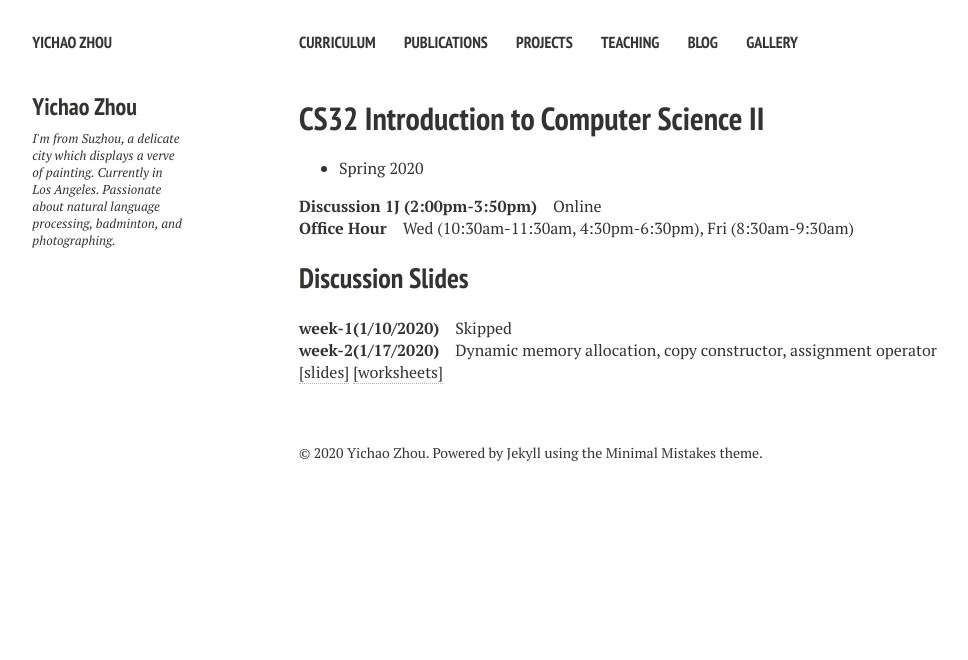
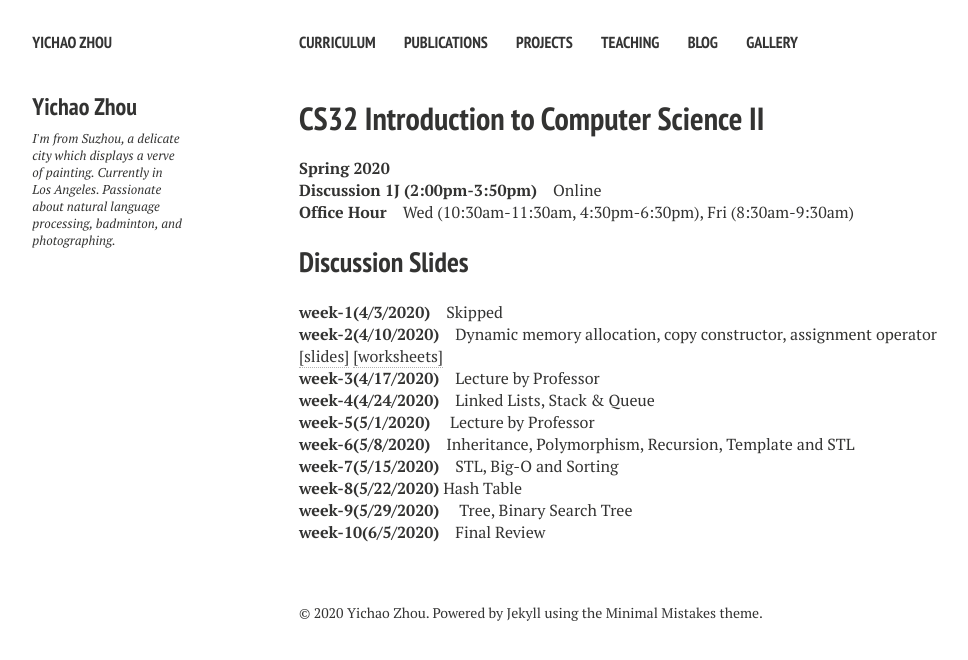
Before and after one commit to yz-joey/yz-joey.github.io, a Jekyll site: the page built from teaching.md, in a window 1280 px wide. Shown: the top 660 px of the page, without its empty margins (21-989 px from the left). Built offline with Jekyll 4.4.1, drawn with Linux system fonts in a browser that asks for light colours; nearby versions of some CDN libraries.

Commit message:
teaching

```diff
--- a/teaching.md
+++ b/teaching.md
@@ -7,7 +7,7 @@ modified: 4-1-2020
 comments: false
 ---
 
-* Spring 2020
+**Spring 2020**
 
 **Discussion 1J (2:00pm-3:50pm)** Online
 
@@ -15,10 +15,34 @@ comments: false
 
 ## Discussion Slides
 
-**week-1(1/10/2020)** Skipped
+**week-1(4/3/2020)** Skipped
 <br>
 
-**week-2(1/17/2020)** Dynamic memory allocation, copy constructor, assignment operator <a href="{{ site.url }}/files/s-w2.pdf" target="_blank">[slides]</a> <a href="{{ site.url }}/files/s-w2-ws.pdf" target="_blank">[worksheets]</a>
+**week-2(4/10/2020)** Dynamic memory allocation, copy constructor, assignment operator <a href="{{ site.url }}/files/s-w2.pdf" target="_blank">[slides]</a> <a href="{{ site.url }}/files/s-w2-ws.pdf" target="_blank">[worksheets]</a>
+<br>
+
+**week-3(4/17/2020)** Lecture by Professor
+<br>
+
+**week-4(4/24/2020)** Linked Lists, Stack & Queue
+<br>
+
+**week-5(5/1/2020)**  Lecture by Professor
+<br>
+
+**week-6(5/8/2020)** Inheritance, Polymorphism, Recursion, Template and STL
+<br>
+
+**week-7(5/15/2020)** STL, Big-O and Sorting
+<br>
+
+**week-8(5/22/2020)**  Hash Table
+<br>
+
+**week-9(5/29/2020)**  Tree, Binary Search Tree
+<br>
+
+**week-10(6/5/2020)** Final Review
 <br>
 
 
```
